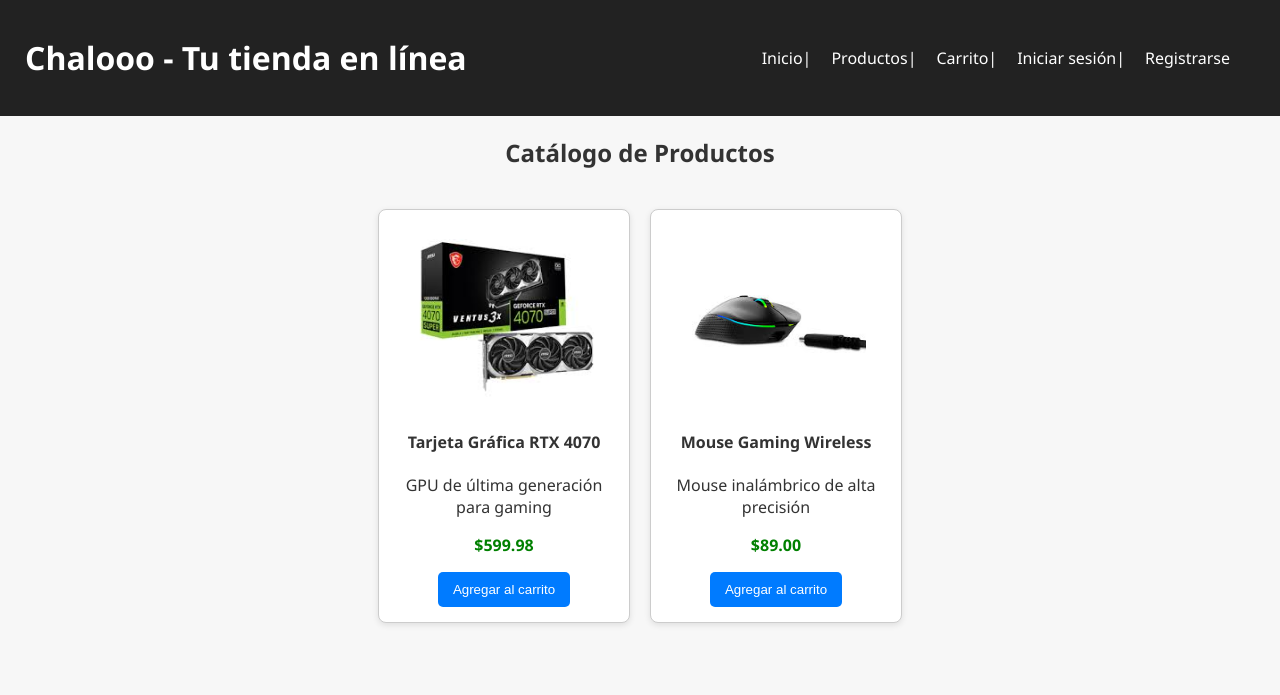
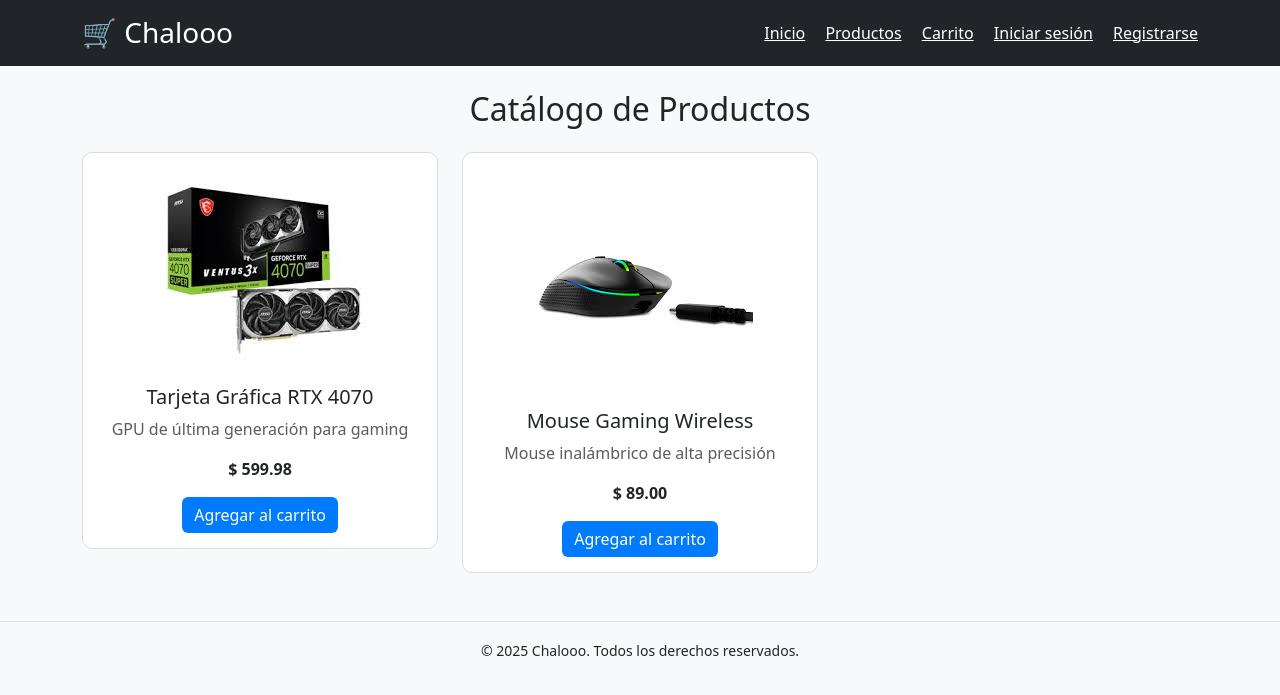
Before and after one commit to Janetzy-GS18/Proyecto_PIA, a Django app: page /productos/ in a window 1280 px wide. Shown: the top 695 px of the page. Run offline with Django 5.2, Linux system fonts and the light colour scheme; data comes from the database, SQL or seed files in the repository; both versions use the stored data as it was after the commit.

Commit message:
Toadavia fase 3

```diff
--- a/chalooo/static/chalooo/css/style.css
+++ b/chalooo/static/chalooo/css/style.css
@@ -1,89 +1,28 @@
 body {
-    font-family: 'Segoe UI', Tahoma, Geneva, Verdana, sans-serif;
-    background-color: #f7f7f7;
-    margin: 0;
-    padding: 0;
-    color: #333;
+    background-color: #f8f9fa;
 }
 
-/* Encabezado general */
-header, nav {
-    background-color: #222;
-    color: white;
-    padding: 15px 25px;
-    display: flex;
-    justify-content: space-between;
-    align-items: center;
-}
-nav a {
-    color: white;
-    text-decoration: none;
-    margin-left: 20px;
-}
-nav a:hover {
-    text-decoration: underline;
+h1, h2, h3 {
+    color: #212529;
 }
 
-/* Contenido general */
-h2 {
-    text-align: center;
-    margin-top: 20px;
+.product-card {
+    border: 1px solid #ddd;
+    border-radius: 10px;
+    padding: 15px;
+    background: white;
+    transition: transform 0.2s ease-in-out;
 }
 
-/* Catálogo */
-.grid-productos {
-    display: flex;
-    flex-wrap: wrap;
-    justify-content: center;
-    gap: 20px;
-    padding: 20px;
+.product-card:hover {
+    transform: scale(1.02);
 }
-.tarjeta-producto {
-    background: white;
-    border: 1px solid #ccc;
-    border-radius: 8px;
-    padding: 15px;
-    width: 220px;
-    text-align: center;
-    box-shadow: 0 2px 6px rgba(0, 0, 0, 0.1);
+
+.btn-primary {
+    background-color: #007bff;
+    border: none;
 }
-.tarjeta-producto img {
-    width: 180px;
-    height: 180px;
-    object-fit: cover;
-    border-radius: 8px;
-}
-.precio {
-    font-weight: bold;
-    color: #008000;
-}
-.btn-agregar {
-    background-color: #007bff;
-    color: white;
-    border: none;
-    padding: 10px 15px;
-    border-radius: 5px;
-    cursor: pointer;
-}
-.btn-agregar:hover {
+
+.btn-primary:hover {
     background-color: #0056b3;
 }
-
-/* Tablas */
-table {
-    margin: 20px auto;
-    border-collapse: collapse;
-    width: 80%;
-    background: white;
-}
-th, td {
-    border: 1px solid #ccc;
-    padding: 10px;
-    text-align: center;
-}
-th {
-    background: #eee;
-}
-button {
-    cursor: pointer;
-}
--- /dev/null
+++ b/chalooo/static/chalooo/js/script.js
@@ -0,0 +1 @@
+console.log("JS cargado correctamente desde chalooo/static/chalooo/js/script.js");
--- a/chalooo/templates/chalooo/productos.html
+++ b/chalooo/templates/chalooo/productos.html
@@ -2,23 +2,23 @@
 {% block title %}Catálogo de Productos{% endblock %}
 
 {% block content %}
-<h2>Catálogo de Productos</h2>
+<h2 class="mb-4 text-center">Catálogo de Productos</h2>
 
-<div class="grid-productos">
+<div class="row g-4">
     {% for producto in productos %}
-        <div class="tarjeta-producto">
+    <div class="col-md-4 col-sm-6">
+        <div class="product-card text-center">
             {% if producto.imagen %}
-                <img src="{{ producto.imagen.url }}" alt="{{ producto.nombre }}">
+                <img src="{{ producto.imagen.url }}" class="img-fluid mb-3 rounded" alt="{{ producto.nombre }}">
             {% endif %}
-            <h4>{{ producto.nombre }}</h4>
-            <p>{{ producto.descripcion }}</p>
-            <p class="precio">${{ producto.precio }}</p>
-            <a href="{% url 'chalooo:agregar_al_carrito' producto.id_producto %}">
-                <button class="btn-agregar">Agregar al carrito</button>
-            </a>
+            <h5>{{ producto.nombre }}</h5>
+            <p class="text-muted">{{ producto.descripcion }}</p>
+            <p class="fw-bold">$ {{ producto.precio }}</p>
+            <a href="{% url 'chalooo:agregar_al_carrito' producto.id_producto %}" class="btn btn-primary">Agregar al carrito</a>
         </div>
+    </div>
     {% empty %}
-    <p>No hay productos disponibles.</p>
+        <p class="text-center">No hay productos disponibles.</p>
     {% endfor %}
 </div>
 {% endblock %}
--- a/chalooo/urls.py
+++ b/chalooo/urls.py
@@ -13,6 +13,6 @@ urlpatterns = [
     path('confirmacion/', views.confirmacion, name='confirmacion'),
     path('agregar/<int:producto_id>/', views.agregar_al_carrito, name='agregar_al_carrito'),
     path("registro/", views.registro, name="registro"),
-    path("login/", views.iniciar_sesion, name="iniciar_sesion"),
+    path("login/", views.login_view, name="login"),
     path("logout/", views.logout_view, name="logout"),
 ]
--- a/chalooo/views.py
+++ b/chalooo/views.py
@@ -96,14 +96,15 @@ def confirmacion(request):
 
 # ------------------------- INICIO DE SESIÓN -------------------------
 
-def iniciar_sesion(request):
+def login_view(request):
     """Permite iniciar sesión a clientes registrados."""
     if request.method == "POST":
         formulario = LoginClienteForm(request, data=request.POST)
         if formulario.is_valid():
             correo = formulario.cleaned_data.get("username")
-            contraseña = formulario.cleaned_data.get("password")
-            usuario = authenticate(request, username=correo, password=contraseña)
+            contrasena = formulario.cleaned_data.get("password")
+            print("Intentando login:", correo)  # Debug temporal
+            usuario = authenticate(request, username=correo, password=contrasena)
             if usuario is not None:
                 login(request, usuario)
                 messages.success(request, f"Bienvenido/a, {usuario.nombre_s}")
--- a/tiendaOnline/templates/base.html
+++ b/tiendaOnline/templates/base.html
@@ -1,35 +1,45 @@
+{% load static %}
 <!DOCTYPE html>
 <html lang="es">
 <head>
-    {% load static %}
     <meta charset="UTF-8">
     <meta name="viewport" content="width=device-width, initial-scale=1.0">
     <title>{% block title %}Chalooo{% endblock %}</title>
+
+    <!-- Bootstrap 5 CSS -->
+    <link
+      href="https://cdn.jsdelivr.net/npm/bootstrap@5.3.3/dist/css/bootstrap.min.css"
+      rel="stylesheet"
+    >
+
+    <!-- Tu estilo personalizado -->
     <link rel="stylesheet" href="{% static 'chalooo/css/style.css' %}">
 </head>
 <body>
-    <header>
-    <h1>Chalooo - Tu tienda en línea</h1>
-    <nav>
-        <a href="{% url 'chalooo:index' %}">Inicio</a> |
-        <a href="{% url 'chalooo:productos' %}">Productos</a> |
-        <a href="{% url 'chalooo:carrito' %}">Carrito</a> |
+    <header class="bg-dark text-white py-3 mb-4">
+        <div class="container d-flex justify-content-between align-items-center">
+            <h1 class="h3 mb-0">🛒 Chalooo</h1>
+            <nav>
+                <a href="/" class="text-white me-3">Inicio</a>
+                <a href="/productos/" class="text-white me-3">Productos</a>
+                <a href="/carrito/" class="text-white me-3">Carrito</a>
+                <a href="/login/" class="text-white me-3">Iniciar sesión</a>
+                <a href="/registro/" class="text-white">Registrarse</a>
+            </nav>
+        </div>
+    </header>
 
-        {% if user.is_authenticated %}
-            <span>Hola, {{ user.nombre_s }}</span> |
-            <a href="{% url 'chalooo:logout' %}">Cerrar sesión</a>
-        {% else %}
-            <a href="{% url 'chalooo:iniciar_sesion' %}">Iniciar sesión</a> |
-            <a href="{% url 'chalooo:registro' %}">Registrarse</a>
-        {% endif %}
-    </nav>
-</header>
-
-    <main>
-        {% block content %}
-        {% endblock %}
+    <main class="container mb-5">
+        {% block content %}{% endblock %}
     </main>
 
+    <footer class="bg-light text-center py-3 border-top">
+        <small>© 2025 Chalooo. Todos los derechos reservados.</small>
+    </footer>
+
+    <!-- Bootstrap JS -->
+    <script src="https://cdn.jsdelivr.net/npm/bootstrap@5.3.3/dist/js/bootstrap.bundle.min.js"></script>
+    <!-- JS Personal -->
     <script src="{% static 'chalooo/js/script.js' %}"></script>
 </body>
 </html>
```
Also changed, not shown: chalooo/forms.py (+13 -3 lines), chalooo/templates/chalooo/carrito.html (+16 -6 lines), chalooo/templates/chalooo/checkout.html (+14 -7 lines), chalooo/templates/chalooo/confirmacion.html (+6 -4 lines), chalooo/templates/chalooo/login.html (+30 -14 lines), chalooo/templates/chalooo/registro.html (+36 -15 lines), chalooo/static/chalooo/js/tienda.js (deleted), db.sqlite3.
